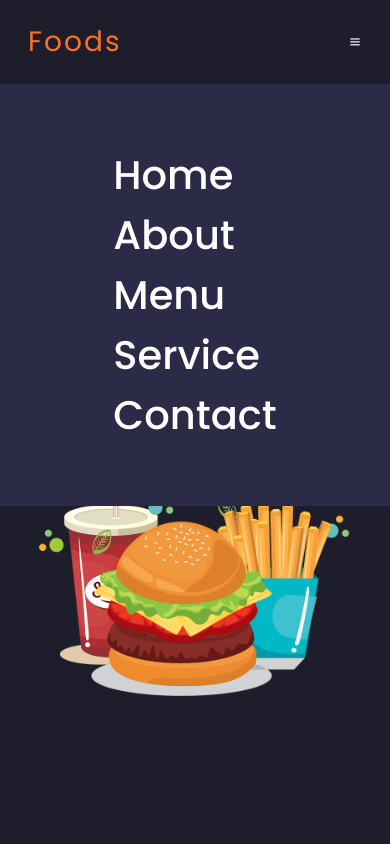
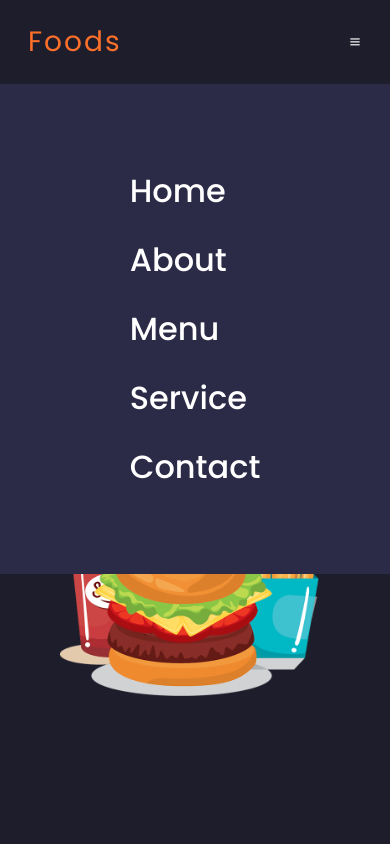
Before and after one commit to Sh4un221/proyectoWeb, a plain HTML site: page index.html in a window 390 px wide. Both pictures are taken after a click on the label 355 px from the left and 42 px from the top of the page. Shown: the top 844 px of the page. Drawn offline with nearby package versions, Linux system fonts and the light colour scheme.

Commit message:
style: :lipstick: Made an adjustment to the dropdown menu.

```diff
--- a/css/style.css
+++ b/css/style.css
@@ -486,7 +486,12 @@ footer .title:after{
         overflow: hidden;
         background-color: var( --color-menuMovil);
         transition: height 0.3s ease;
-        gap: .5em;
+        gap: 1em;
+    }
+    .menu2 ul {
+        display: flex;
+        flex-direction: column;
+        gap: 1.5em;
     }
     .menu2 ul li {
         list-style: none;
@@ -498,7 +503,7 @@ footer .title:after{
     .menu2 ul li button a{
         text-decoration: none;
         color:var(--color-secundary) ;
-        font-size: 3em;
+        font-size: 2.4em;
         font-weight: 500;
     }
     .menu{
@@ -514,7 +519,7 @@ footer .title:after{
     }
 
     .menu__toggle:checked + .menu2 {
-        height: 50vh;
+        height: 58vh;
     }
 
     #home{
```
